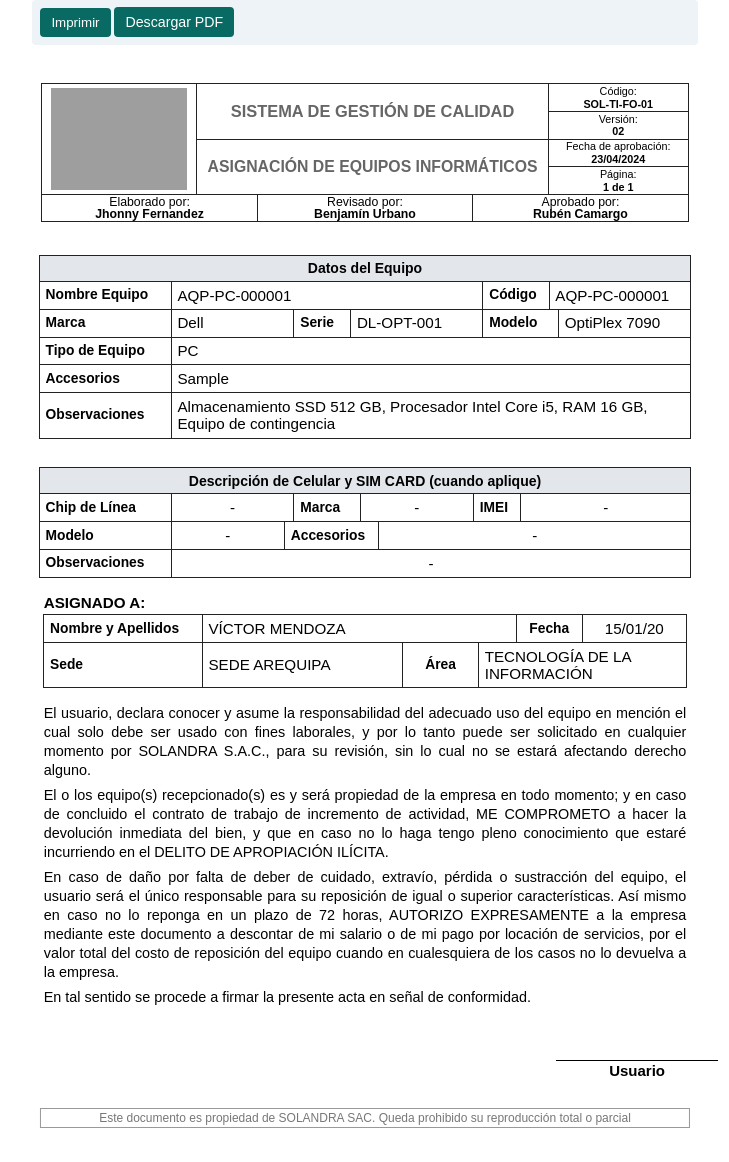
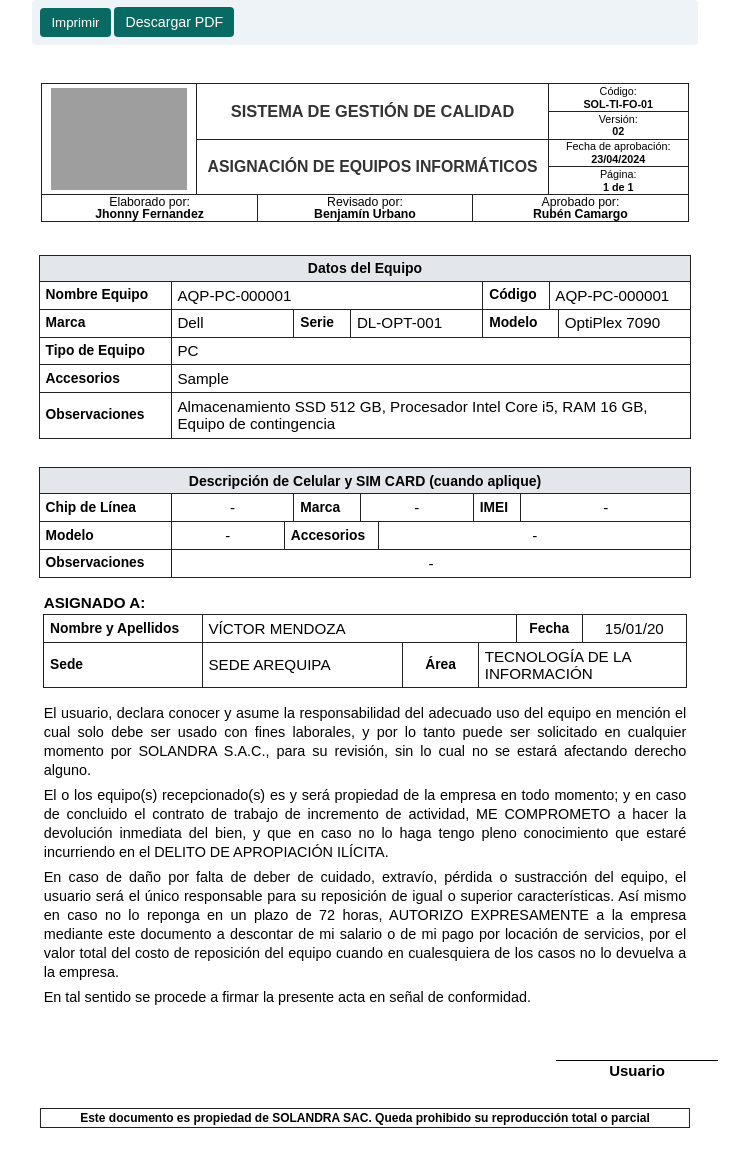
Before and after one commit to milagrosmmms23-bit/sigati_solandra, a PHP site: page /assignments/1/print in a window 1280 px wide. Shown: the whole page, without its empty margins (275-1004 px from the left). Run offline with PHP 8.4, Linux system fonts and the light colour scheme; a user stored in the database is signed in; data comes from the database, SQL or seed files in the repository; tables that the repository leaves empty hold one stand-in row (values such as "Sample post"); grey boxes are pictures that could not be loaded.

Commit message:
Pulido final de guiones titulos y pie

```diff
--- a/app/Views/print.php
+++ b/app/Views/print.php
@@ -112,8 +112,8 @@ body{font-family:Arial,DejaVu Sans,sans-serif;color:#000;font-size:14.2px;margin
 .quality-header td{height:7mm;padding:0 3px}
 .quality-logo{text-align:center;overflow:hidden;padding:0 4px}
 .solandra-logo{width:36mm;max-width:100%;height:auto;display:block;margin:0 auto}
-.quality-title{text-align:center;font-size:16.4px;font-weight:bold;color:#666;letter-spacing:0;white-space:nowrap}
-.quality-subtitle{text-align:center;font-size:15.8px;font-weight:bold;color:#666;letter-spacing:0;white-space:nowrap}
+.quality-title{text-align:center;font-size:16.4px;font-weight:900;color:#333;letter-spacing:0;white-space:nowrap}
+.quality-subtitle{text-align:center;font-size:15.8px;font-weight:900;color:#333;letter-spacing:0;white-space:nowrap}
 .quality-meta{font-size:10.8px;padding:0;line-height:0.96;text-align:center}
 .quality-meta div{padding:0.8px 2px;text-align:center}
 .quality-sign td{font-size:12.3px;height:7mm;line-height:1;vertical-align:bottom;padding:1px 4px;color:#000;text-align:center}
@@ -149,6 +149,7 @@ body{font-family:Arial,DejaVu Sans,sans-serif;color:#000;font-size:14.2px;margin
 .assignment-table col:nth-child(5){width:17.5mm}
 .assignment-table col:nth-child(6){width:27.5mm}
 .asset-table .field-label,.phone-table .field-label,.assignment-table .field-label{width:auto}
+.asset-table .dash{text-align:center!important}
 .observations{height:10mm;vertical-align:middle;line-height:1.16}
 .assigned-title{width:170mm;margin:4.2mm auto 0.9mm;font-weight:bold;font-size:15.2px}
 .assigned-table{margin-bottom:4.2mm;font-size:15.2px}
@@ -156,7 +157,7 @@ body{font-family:Arial,DejaVu Sans,sans-serif;color:#000;font-size:14.2px;margin
 .assignment-table .field-label{white-space:nowrap}
 .legal-text{width:170mm;margin:0 auto 1.55mm;font-size:14.4px;line-height:1.32;text-align:justify}
 .signature-line{width:43mm;border-top:1px solid #000;text-align:center;font-weight:bold;margin:0;padding-top:1px;font-size:15px;position:absolute;right:9mm;bottom:22mm}
-.quality-footer{width:172mm;border:0.75pt solid #999;text-align:center;color:#777;font-size:12px;padding:2px 1.4px;margin:0;position:absolute;left:50%;transform:translateX(-50%);bottom:9mm}
+.quality-footer{width:172mm;border:0.75pt solid #222;text-align:center;color:#000;font-weight:bold;font-size:12px;padding:2px 1.4px;margin:0;position:absolute;left:50%;transform:translateX(-50%);bottom:9mm}
 .return-title{text-align:center;font-weight:bold;font-size:14px;margin:8mm 0 4mm}
 .doc-table{width:100%;border-collapse:collapse;margin:4mm 0}
 .doc-table th,.doc-table td{border:1px solid #555;padding:5px;text-align:left;vertical-align:top}
@@ -262,25 +263,25 @@ foreach ($logoCandidates as $logoPath) {
             <tr><th class="section-title" colspan="7">Datos del Equipo</th></tr>
             <tr>
                 <td class="field-label">Nombre Equipo</td>
-                <td class="field-value" colspan="3"><?= e($assetText($equipment, 'asset_code')) ?></td>
+                <td class="field-value<?= $cellClass($assetText($equipment, 'asset_code')) ?>" colspan="3"><?= e($assetText($equipment, 'asset_code')) ?></td>
                 <td class="field-label">Código</td>
-                <td class="field-value" colspan="2"><?= e($assetText($equipment, 'asset_code')) ?></td>
+                <td class="field-value<?= $cellClass($assetText($equipment, 'asset_code')) ?>" colspan="2"><?= e($assetText($equipment, 'asset_code')) ?></td>
             </tr>
             <tr>
                 <td class="field-label">Marca</td>
-                <td class="field-value"><?= e($assetText($equipment, 'brand_name')) ?></td>
+                <td class="field-value<?= $cellClass($assetText($equipment, 'brand_name')) ?>"><?= e($assetText($equipment, 'brand_name')) ?></td>
                 <td class="field-label">Serie</td>
-                <td class="field-value"><?= e($assetText($equipment, 'serial_number')) ?></td>
+                <td class="field-value<?= $cellClass($assetText($equipment, 'serial_number')) ?>"><?= e($assetText($equipment, 'serial_number')) ?></td>
                 <td class="field-label" colspan="2">Modelo</td>
-                <td class="field-value"><?= e($assetText($equipment, 'model_name')) ?></td>
+                <td class="field-value<?= $cellClass($assetText($equipment, 'model_name')) ?>"><?= e($assetText($equipment, 'model_name')) ?></td>
             </tr>
             <tr>
                 <td class="field-label">Tipo de Equipo</td>
-                <td class="field-value" colspan="6"><?= e($assetText($equipment, 'type_name')) ?></td>
+                <td class="field-value<?= $cellClass($assetText($equipment, 'type_name')) ?>" colspan="6"><?= e($assetText($equipment, 'type_name')) ?></td>
             </tr>
             <tr>
                 <td class="field-label">Accesorios</td>
-                <td colspan="6"><?= e($equipmentAccessories) ?></td>
+                <td class="<?= trim($cellClass($equipmentAccessories)) ?>" colspan="6"><?= e($equipmentAccessories) ?></td>
             </tr>
             <tr>
                 <td class="field-label">Observaciones</td>
--- a/app/Views/print_layout.php
+++ b/app/Views/print_layout.php
@@ -21,8 +21,8 @@ body{font-family:Arial,DejaVu Sans,sans-serif;color:#000;font-size:14.2px;margin
 .quality-header td{height:7mm;padding:0 3px}
 .quality-logo{text-align:center;overflow:hidden;padding:0 4px}
 .solandra-logo{width:36mm;max-width:100%;height:auto;display:block;margin:0 auto}
-.quality-title{text-align:center;font-size:16.4px;font-weight:bold;color:#666;letter-spacing:0;white-space:nowrap}
-.quality-subtitle{text-align:center;font-size:15.8px;font-weight:bold;color:#666;letter-spacing:0;white-space:nowrap}
+.quality-title{text-align:center;font-size:16.4px;font-weight:900;color:#333;letter-spacing:0;white-space:nowrap}
+.quality-subtitle{text-align:center;font-size:15.8px;font-weight:900;color:#333;letter-spacing:0;white-space:nowrap}
 .quality-meta{font-size:10.8px;padding:0;line-height:0.96;text-align:center}
 .quality-meta div{padding:0.8px 2px;text-align:center}
 .quality-sign td{font-size:12.3px;height:7mm;line-height:1;vertical-align:bottom;padding:1px 4px;color:#000;text-align:center}
@@ -58,6 +58,7 @@ body{font-family:Arial,DejaVu Sans,sans-serif;color:#000;font-size:14.2px;margin
 .assignment-table col:nth-child(5){width:17.5mm}
 .assignment-table col:nth-child(6){width:27.5mm}
 .asset-table .field-label,.phone-table .field-label,.assignment-table .field-label{width:auto}
+.asset-table .dash{text-align:center!important}
 .observations{height:10mm;vertical-align:middle;line-height:1.16}
 .assigned-title{width:170mm;margin:4.2mm auto 0.9mm;font-weight:bold;font-size:15.2px}
 .assigned-table{margin-bottom:4.2mm;font-size:15.2px}
@@ -65,7 +66,7 @@ body{font-family:Arial,DejaVu Sans,sans-serif;color:#000;font-size:14.2px;margin
 .assignment-table .field-label{white-space:nowrap}
 .legal-text{width:170mm;margin:0 auto 1.55mm;font-size:14.4px;line-height:1.32;text-align:justify}
 .signature-line{width:43mm;border-top:1px solid #000;text-align:center;font-weight:bold;margin:0;padding-top:1px;font-size:15px;position:absolute;right:9mm;bottom:22mm}
-.quality-footer{width:172mm;border:0.75pt solid #999;text-align:center;color:#777;font-size:12px;padding:2px 1.4px;margin:0;position:absolute;left:50%;transform:translateX(-50%);bottom:9mm}
+.quality-footer{width:172mm;border:0.75pt solid #222;text-align:center;color:#000;font-weight:bold;font-size:12px;padding:2px 1.4px;margin:0;position:absolute;left:50%;transform:translateX(-50%);bottom:9mm}
 .return-title{text-align:center;font-weight:bold;font-size:14px;margin:8mm 0 4mm}
 .doc-table{width:100%;border-collapse:collapse;margin:4mm 0}
 .doc-table th,.doc-table td{border:1px solid #555;padding:5px;text-align:left;vertical-align:top}
```
